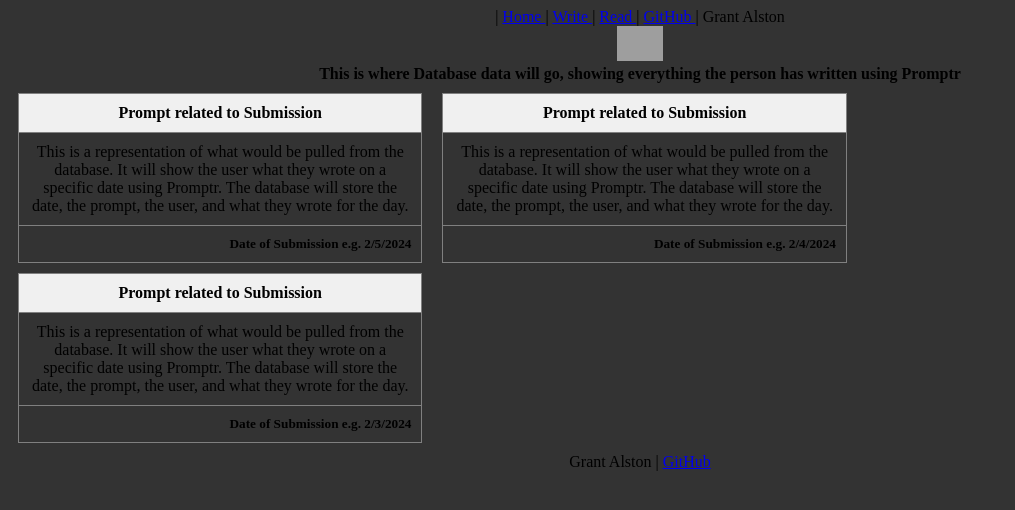
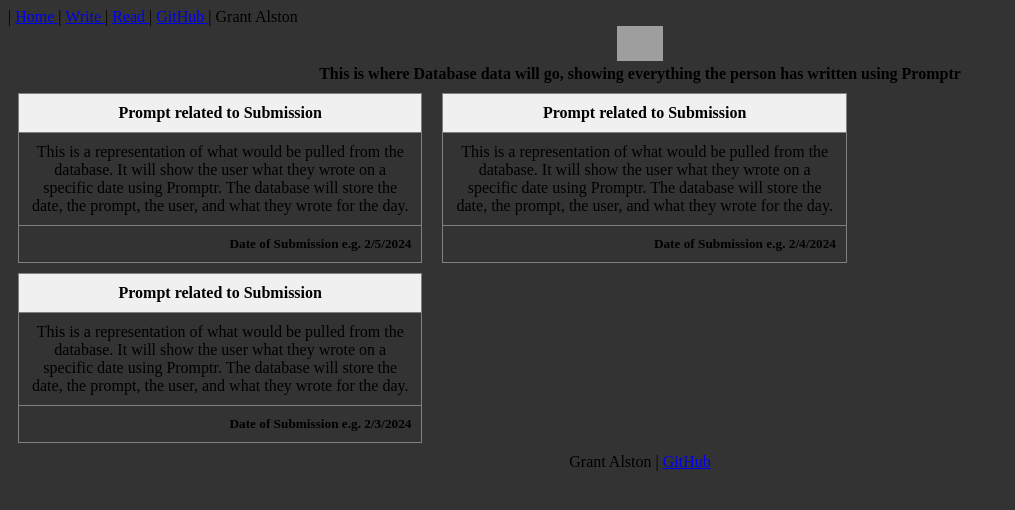
Before and after one commit to kidalonious/startup, a plain HTML site: page home.html in a window 1280 px wide. Shown: the whole page, without its empty margins (0-1015 px from the left). Drawn offline with Linux system fonts and the light colour scheme; grey boxes are pictures that could not be loaded.

Commit message:
realigned header elements

```diff
--- a/styles.css
+++ b/styles.css
@@ -4,6 +4,10 @@ body {
 
 .base {
     text-align: center;
+}
+
+nav {
+    text-align: left;
 }
 
 main {
```
